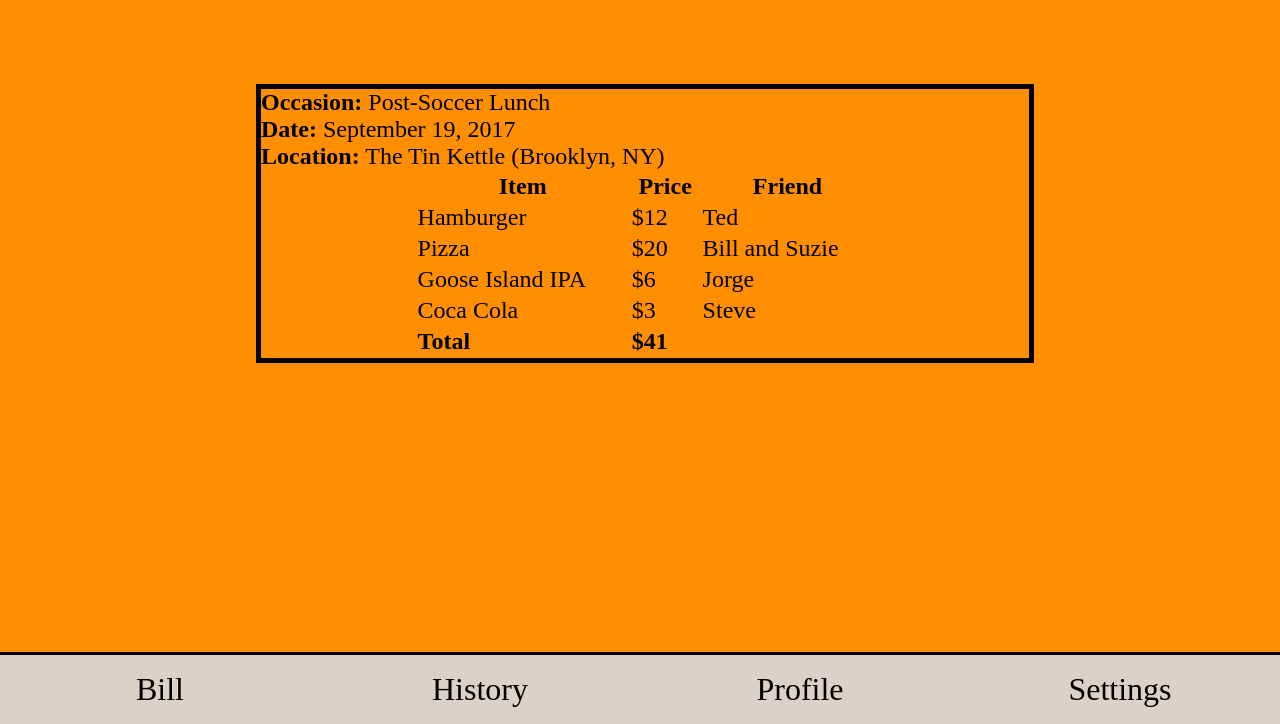
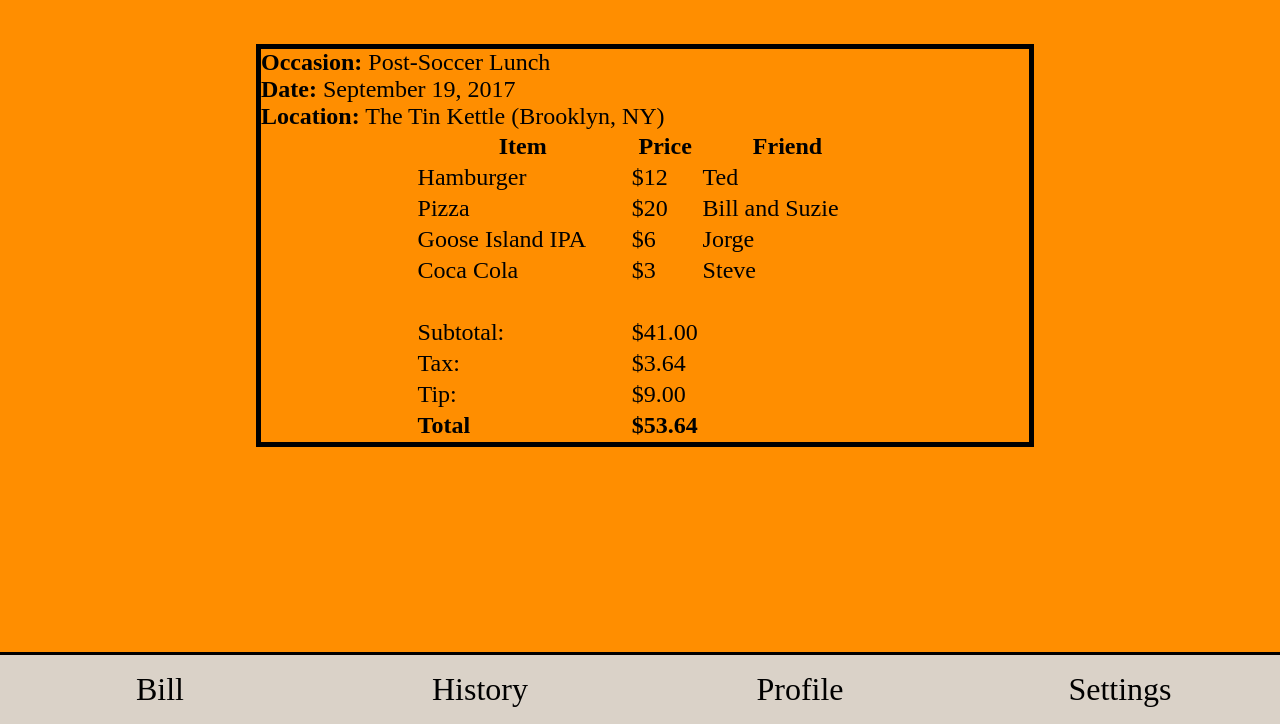
Before and after one commit to qdm12/BillSplitter, a plain HTML site: page index.html in a window 1280 px wide. Both pictures are taken after a click on the element "History". Shown: the part 76-800 px from the top of the page. Drawn offline with nearby package versions, Linux system fonts and the light colour scheme; a web font is replaced by a local one.

Commit message:
Adding tax & tip to hard-coded bill.

```diff
--- a/index.html
+++ b/index.html
@@ -122,10 +122,39 @@
 				Steve
 				</td>
 				</tr>
-				<tr id="total">
+				<tr>
+					<td>
+					&nbsp;
+						</td>
+				</tr>
+				<tr>
+					<td>
+					Subtotal:
+						</td>
+					<td colspan="2">
+					$41.00
+					</td>
+				</tr>
+				<tr>
+					<td>
+					Tax:
+						</td>
+					<td colspan="2">
+					$3.64
+					</td>
+				</tr>
+				<tr>
+					<td>
+					Tip:
+						</td>
+					<td colspan="2">
+					$9.00
+					</td>
+				</tr>
+				<tr>
 				<td>
 					<strong>Total</strong></td>
-				<td colspan="2"><strong>$41</strong></td>
+				<td colspan="2"><strong>$53.64</strong></td>
 				</tr>
 			</table>
 		</div>
--- a/style.css
+++ b/style.css
@@ -315,7 +315,7 @@ html, body {
     width: 60%;
     left: 20%;
 	right: 20%;
-    top: 20%;
+    top: 15%;
     border: 5px solid #000;
 }
 
```
